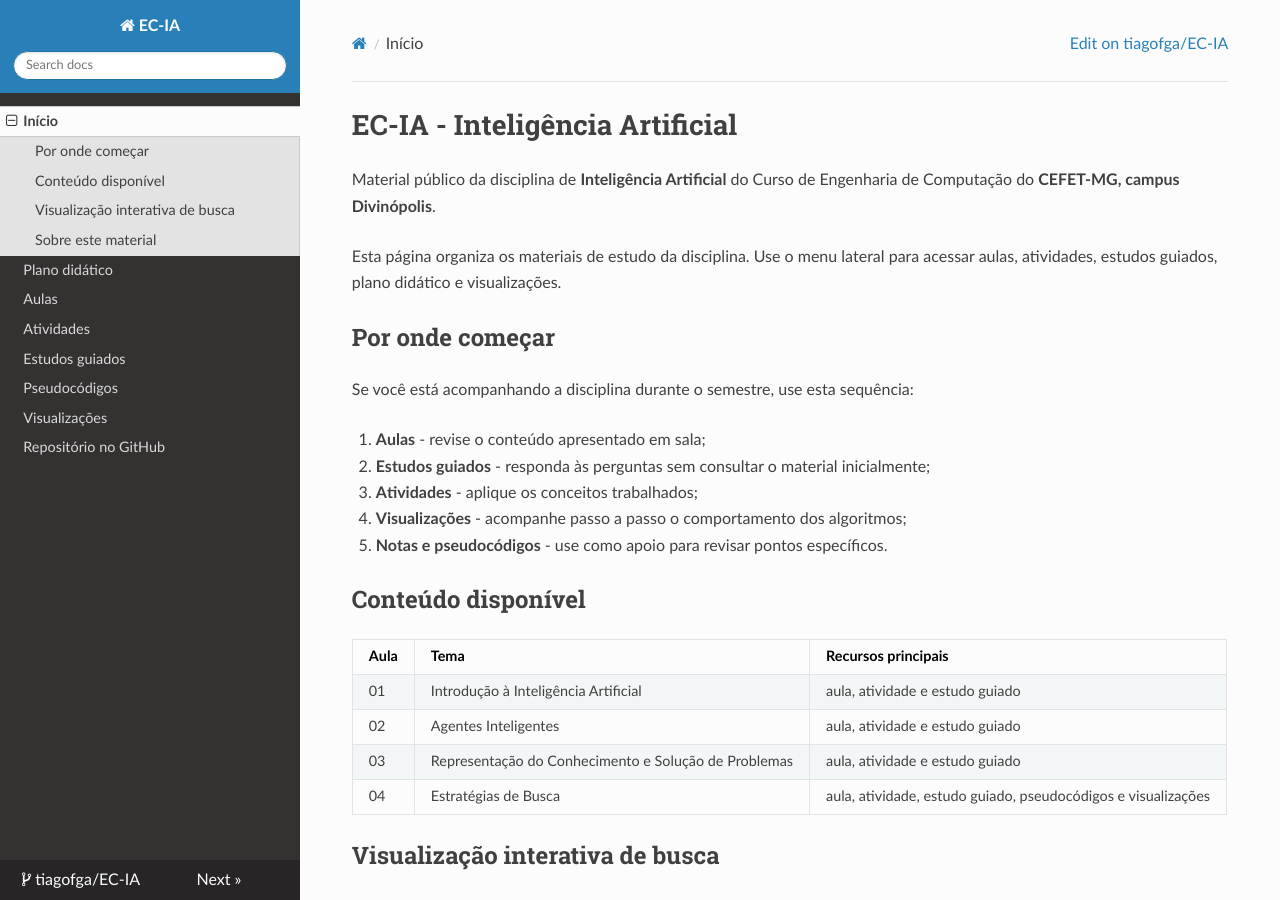
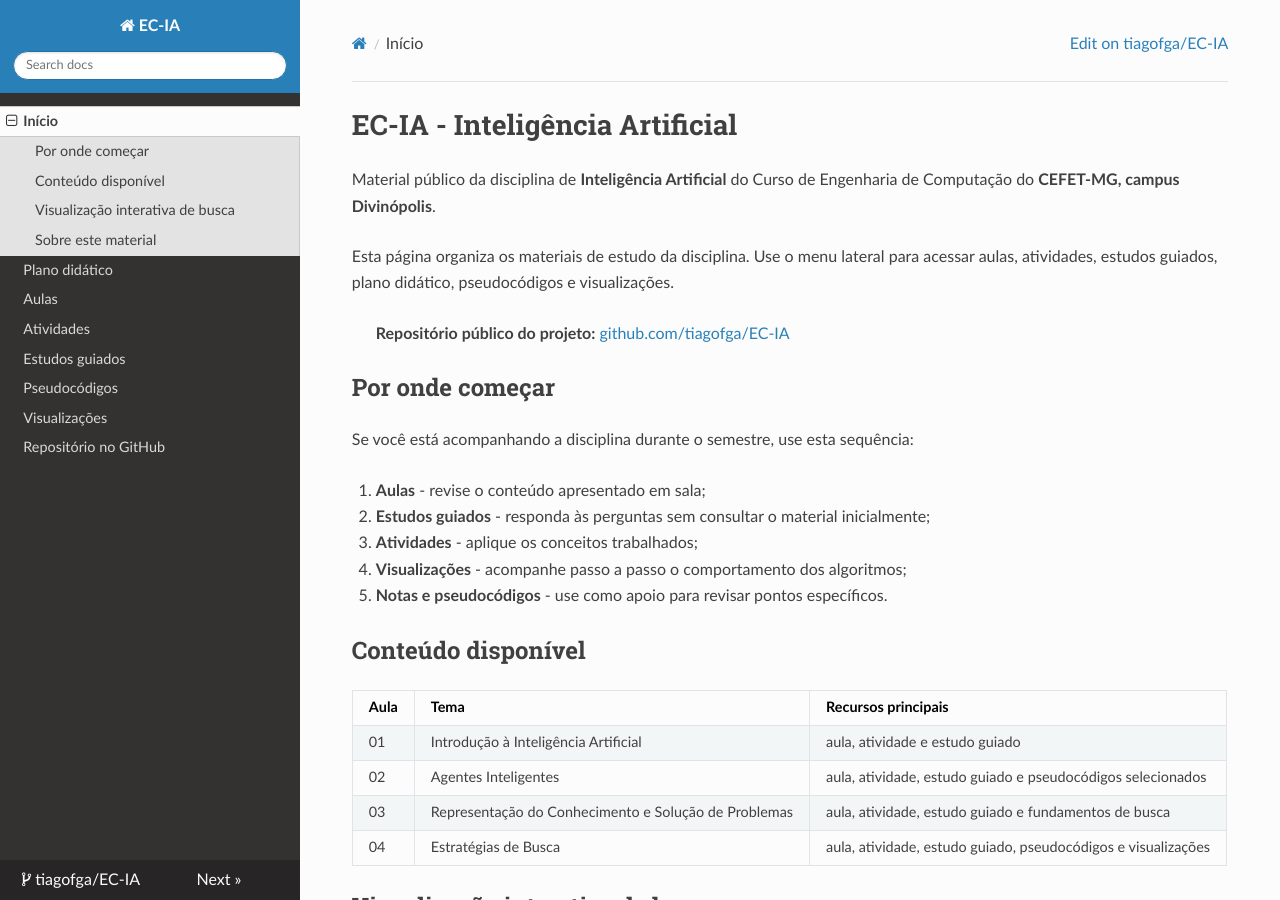
Before and after one commit to tiagofga/EC-IA, an MkDocs documentation site: the page built from docs/index.md, in a window 1280 px wide and 900 px high. Built offline with MkDocs 1.6.1, drawn with Linux system fonts in a browser that asks for light colours; nearby versions of some CDN libraries.

Commit message:
docs(site): expose repository link to students

```diff
--- a/docs/index.md
+++ b/docs/index.md
@@ -2,7 +2,9 @@
 
 Material público da disciplina de **Inteligência Artificial** do Curso de Engenharia de Computação do **CEFET-MG, campus Divinópolis**.
 
-Esta página organiza os materiais de estudo da disciplina. Use o menu lateral para acessar aulas, atividades, estudos guiados, plano didático e visualizações.
+Esta página organiza os materiais de estudo da disciplina. Use o menu lateral para acessar aulas, atividades, estudos guiados, plano didático, pseudocódigos e visualizações.
+
+> **Repositório público do projeto:** [github.com/tiagofga/EC-IA](https://github.com/tiagofga/EC-IA)
 
 ## Por onde começar
 
@@ -19,8 +21,8 @@ Se você está acompanhando a disciplina durante o semestre, use esta sequência
 | Aula | Tema | Recursos principais |
 |---|---|---|
 | 01 | Introdução à Inteligência Artificial | aula, atividade e estudo guiado |
-| 02 | Agentes Inteligentes | aula, atividade e estudo guiado |
-| 03 | Representação do Conhecimento e Solução de Problemas | aula, atividade e estudo guiado |
+| 02 | Agentes Inteligentes | aula, atividade, estudo guiado e pseudocódigos selecionados |
+| 03 | Representação do Conhecimento e Solução de Problemas | aula, atividade, estudo guiado e fundamentos de busca |
 | 04 | Estratégias de Busca | aula, atividade, estudo guiado, pseudocódigos e visualizações |
 
 ## Visualização interativa de busca
```
